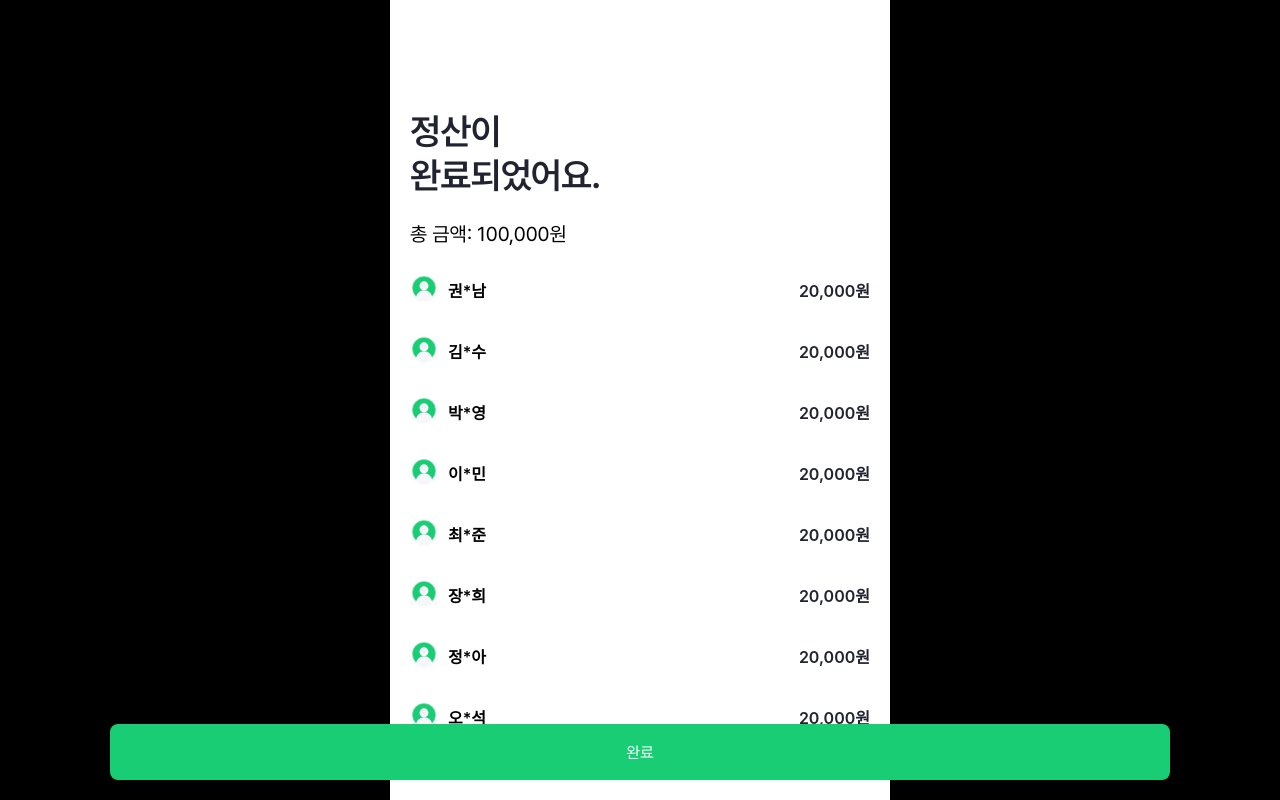
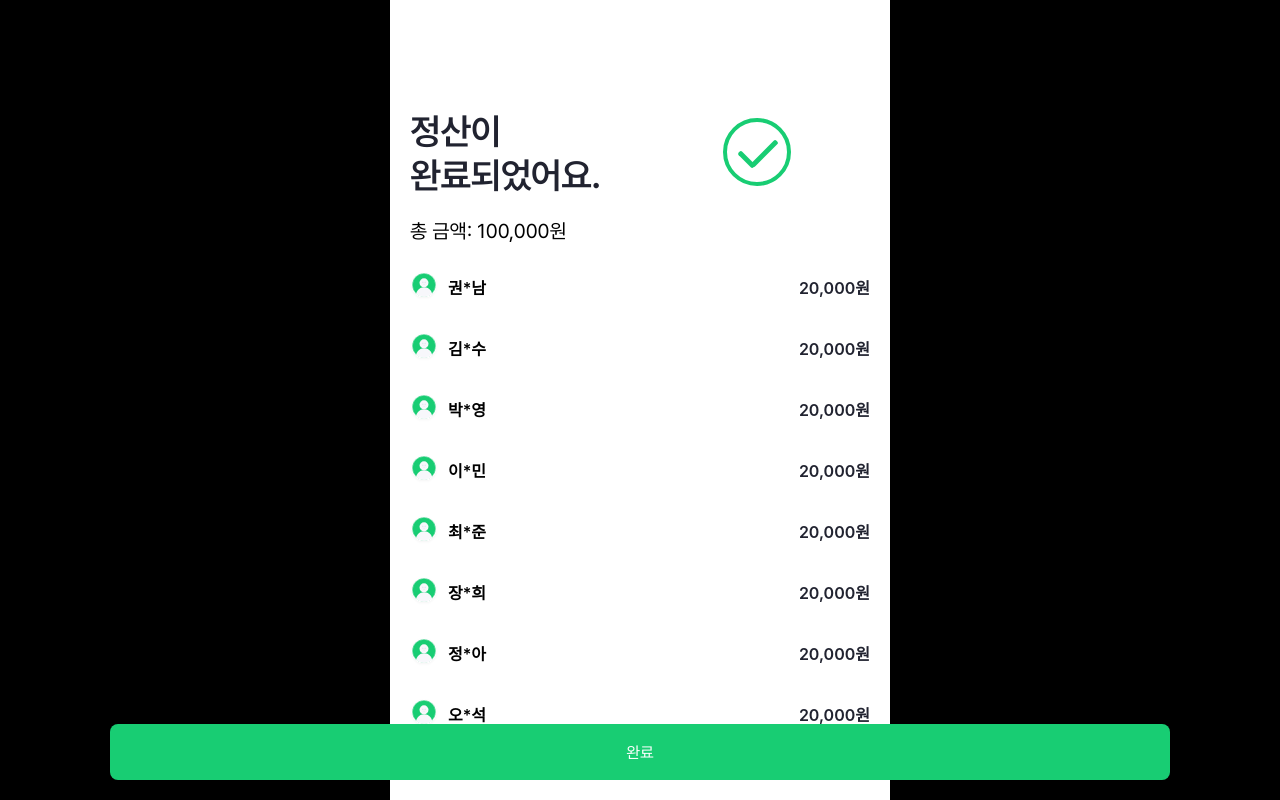
Before and after one commit to kmgnw/time-tag_web, a React (Create React App) app: page /pay-completed in a window 1280 px wide. Built offline with nearby package versions, Linux system fonts and the light colour scheme.

Commit message:
정산완료 애니메이션 구현

```diff
--- a/src/pages/PayCompleted.jsx
+++ b/src/pages/PayCompleted.jsx
@@ -2,6 +2,7 @@ import React from 'react';
 import styled from 'styled-components';
 import MemberCell from '../entities/PayProcessing/ui/MemberCell';
 import { useNavigate } from 'react-router-dom';
+import Checking from '../shared/Checking/Checking';
 
 export default function PayCompleted() {
     const members = ['권*남', '김*수', '박*영', '이*민', '최*준', '장*희', '정*아', '오*석'];
@@ -13,7 +14,11 @@ export default function PayCompleted() {
 
     return (
         <MainLayout>
-            <MainTitle>정산이<br />완료되었어요.</MainTitle>
+            <MainWrap>
+                <MainTitle>정산이<br />완료되었어요.</MainTitle>
+                <Checking />
+            </MainWrap>
+
             <Price>총 금액: 100,000원</Price>
 
             {members.map((member, index) => (
@@ -33,9 +38,14 @@ const MainLayout = styled.div`
   padding: 0px 20px;
 `;
 
+const MainWrap = styled.div`
+    display: flex;
+    margin-bottom: 24px;
+`
+
 const MainTitle = styled.div`
     margin-top: 110px;
-    margin-bottom: 24px;
+    // margin-bottom: 24px;
     color: #212330;
     font-family: 'Pretendard-Bold';
     font-size: 36px;
@@ -49,6 +59,7 @@ const Price = styled.p`
   font-size: 20px;
   font-family: "Pretendard-Regular";
   margin-bottom: 32px;
+  margin-top: -3px;
 `;
 
 const CompleteButtonWrap = styled.div`
--- a/src/pages/PayProcessing.jsx
+++ b/src/pages/PayProcessing.jsx
@@ -3,6 +3,7 @@ import styled from 'styled-components';
 import { useNavigate } from 'react-router-dom';
 import { useSpring, animated, config } from 'react-spring';
 import MemberCell from '../entities/PayProcessing/ui/MemberCell';
+import Loading from '../shared/Loading/Loading';
 
 export default function PayProcessing() {
   const members = ['권*남', '김*수', '박*영', '이*민', '최*준', '장*희', '정*아', '오*석'];
@@ -19,7 +20,11 @@ export default function PayProcessing() {
 
   return (
     <MainLayout>
-      <MainTitle>곧 정산이<br />완료될 거에요.</MainTitle>
+      <MainWrap>
+        <MainTitle>곧 정산이<br />완료될 거에요.</MainTitle>
+        <Loading />
+      </MainWrap>
+
       <Price>총 금액: 100,000원</Price>
 
       <ListContainer>
@@ -50,7 +55,13 @@ const MainLayout = styled.div`
   padding: 0px 20px;
 `;
 
+const MainWrap = styled.div`
+display: flex;
+align-items: baseline;
+`
+
 const MainTitle = styled.div`
+  width: 700px;
   color: #212330;
   font-family: "Pretendard-Bold";
   font-size: 36px;
@@ -59,7 +70,13 @@ const MainTitle = styled.div`
   letter-spacing: -0.9px;
   margin-top: 110px;
   margin-bottom: 24px;
+  word-wrap: break-word; /* 줄 바꿈 허용 */
+  word-break: break-word; /* 긴 단어도 줄 바꿈 */
 `;
+
+const LoadingWrap = styled.div`
+padding: 20px
+`
 
 const Price = styled.div`
   font-size: 20px;
--- /dev/null
+++ b/src/shared/Checking/Checking.css
@@ -0,0 +1,163 @@
+/**
+ * Extracted from: SweetAlert
+ * Modified by: Istiak Tridip
+ */
+ .success-checkmark {
+    position: relative;
+    top: 32px;
+    left: 22px;
+    width: 60px;
+    margin-top: 60px;
+    /* height: 115px; */
+    margin: 0 auto;
+
+    .check-icon {
+        width: 80px;
+        height: 80px;
+        position: relative;
+        border-radius: 50%;
+        box-sizing: content-box;
+        /* border: 4px solid #18CD73; */
+        margin-top: 90px;
+
+        &::before {
+            top: 3px;
+            left: -2px;
+            /* width: 30px; */
+            /* transform-origin: 100% 50%; */
+            border-radius: 100px 0 0 100px;
+            visibility: hidden;
+        }
+
+        &::after {
+            top: 0;
+            left: 30px;
+            /* width: 60px; */
+            transform-origin: 0 50%;
+            border-radius: 0 100px 100px 0;
+            animation: rotate-circle 4.25s ease-in;
+        }
+
+        &::before, &::after {
+            content: '';
+            height: 100px;
+            position: absolute;
+            background: #FFFFFF;
+            transform: rotate(-45deg);
+        }
+
+        .icon-line {
+            height: 5px;
+            background-color: #18CD73;
+            display: block;
+            border-radius: 2px;
+            position: absolute;
+            z-index: 10;
+
+            &.line-tip {
+                top: 35px;
+                left: 9px;
+                width: 21px;
+                transform: rotate(45deg);
+                animation: icon-line-tip 0.75s;
+            }
+
+            &.line-long {
+                top: 29px;
+                right: 25px;
+                width: 35px;
+                transform: rotate(-45deg);
+                animation: icon-line-long 0.75s;
+            }
+        }
+
+        .icon-circle {
+            top: -4px;
+            left: -4px;
+            z-index: 10;
+            width: 60px;
+            height: 60px;
+            border-radius: 50%;
+            position: absolute;
+            box-sizing: content-box;
+            border: 4px solid #18CD73;
+        }
+
+        .icon-fix {
+            top: 8px;
+            width: 5px;
+            left: 26px;
+            z-index: 1;
+            height: 85px;
+            position: absolute;
+            transform: rotate(-45deg);
+            background-color: #FFFFFF;
+        }
+    }
+}
+
+@keyframes rotate-circle {
+    0% {
+        transform: rotate(-45deg);
+    }
+    5% {
+        transform: rotate(-45deg);
+    }
+    12% {
+        transform: rotate(-405deg);
+    }
+    100% {
+        transform: rotate(-405deg);
+    }
+}
+
+@keyframes icon-line-tip {
+    0% {
+        width: 0;
+        left: 1px;
+        top: 19px;
+    }
+    54% {
+        width: 0;
+        left: 1px;
+        top: 19px;
+    }
+    70% {
+        width: 42px; /* 기존 50px -> 새로운 비율로 조정 */
+        left: -2px;  /* 기존 -8px -> 새로운 비율로 조정 */
+        top: 31px;   /* 기존 37px -> 새로운 비율로 조정 */
+    }
+    84% {
+        width: 14px; /* 기존 17px -> 새로운 비율로 조정 */
+        left: 16px;  /* 기존 21px -> 새로운 비율로 조정 */
+        top: 40px;   /* 기존 48px -> 새로운 비율로 조정 */
+    }
+    100% {
+        width: 21px; /* 최종 값 */
+        left: 9px;   /* 최종 값 */
+        top: 35px;   /* 최종 값 */
+    }
+}
+
+@keyframes icon-line-long {
+    0% {
+        width: 0;
+        right: 46px;
+        top: 54px;
+    }
+    65% {
+        width: 0;
+        right: 46px;
+        top: 54px;
+    }
+    84% {
+        width: 41px; /* 기존 55px -> 새로운 비율로 조정 */
+        right: 7px;  /* 기존 0px -> 새로운 비율로 조정 */
+        top: 31px;   /* 기존 35px -> 새로운 비율로 조정 */
+    }
+    100% {
+        width: 35px; /* 최종 값 */
+        right: 25px; /* 최종 값 */
+        top: 29px;   /* 최종 값 */
+    }
+}
--- /dev/null
+++ b/src/shared/Checking/Checking.jsx
@@ -0,0 +1,17 @@
+import React from "react";
+import './Checking.css'
+
+function Checking() {
+    return (
+        <div class="success-checkmark">
+            <div class="check-icon">
+                <span class="icon-line line-tip"></span>
+                <span class="icon-line line-long"></span>
+                <div class="icon-circle"></div>
+                <div class="icon-fix"></div>
+            </div>
+        </div>
+    )
+}
+
+export default Checking;
--- /dev/null
+++ b/src/shared/Loading/Loading.css
@@ -0,0 +1,91 @@
+/* From Uiverse.io by aaronross1 */
+.typing-indicator {
+    margin-left: 40px;
+    width: 100%;
+    position: relative;
+    z-index: 4;
+  }
+
+  .typing-circle {
+    width: 10px;
+    height: 10px;
+    position: absolute;
+    border-radius: 50%;
+    background-color: #18CD73;
+    left: 15%;
+    transform-origin: 50%;
+    animation: typing-circle7124 0.5s alternate infinite ease;
+  }
+
+  @keyframes typing-circle7124 {
+    0% {
+      top: 20px;
+      height: 5px;
+      border-radius: 50px 50px 25px 25px;
+      transform: scaleX(1.7);
+    }
+
+    40% {
+      height: 8px;
+      border-radius: 50%;
+      transform: scaleX(1);
+    }
+
+    100% {
+      top: 0%;
+    }
+  }
+
+  .typing-circle:nth-child(2) {
+    left: 40%;
+    animation-delay: 0.2s;
+  }
+
+  .typing-circle:nth-child(3) {
+    left: auto;
+    left: 65%;
+    right: 15%;
+    animation-delay: 0.3s;
+  }
+
+  .typing-shadow {
+    width: 5px;
+    height: 4px;
+    border-radius: 50%;
+    background-color: rgba(0, 0, 0, 0.2);
+    position: absolute;
+    top: 30px;
+    transform-origin: 50%;
+    z-index: 3;
+    left: 15%;
+    filter: blur(1px);
+    animation: typing-shadow046 0.5s alternate infinite ease;
+  }
+
+  @keyframes typing-shadow046 {
+    0% {
+      transform: scaleX(1.5);
+    }
+
+    40% {
+      transform: scaleX(1);
+      opacity: 0.7;
+    }
+
+    100% {
+      transform: scaleX(0.2);
+      opacity: 0.4;
+    }
+  }
+
+  .typing-shadow:nth-child(4) {
+    left: 40%;
+    animation-delay: 0.2s;
+  }
+
+  .typing-shadow:nth-child(5) {
+    left: 65%;
+    /* left: auto;
+    right: 15%; */
+    animation-delay: 0.3s;
+  }
--- /dev/null
+++ b/src/shared/Loading/Loading.jsx
@@ -0,0 +1,17 @@
+import React from "react";
+import './Loading.css'
+
+function Loading() {
+    return (
+        <div class="typing-indicator">
+            <div class="typing-circle"></div>
+            <div class="typing-circle"></div>
+            <div class="typing-circle"></div>
+            <div class="typing-shadow"></div>
+            <div class="typing-shadow"></div>
+            <div class="typing-shadow"></div>
+        </div>
+    );
+};
+
+export default Loading;
```
Also changed, not shown: src/assets/fonts/Pretendard-Bold2.woff2 (added).
